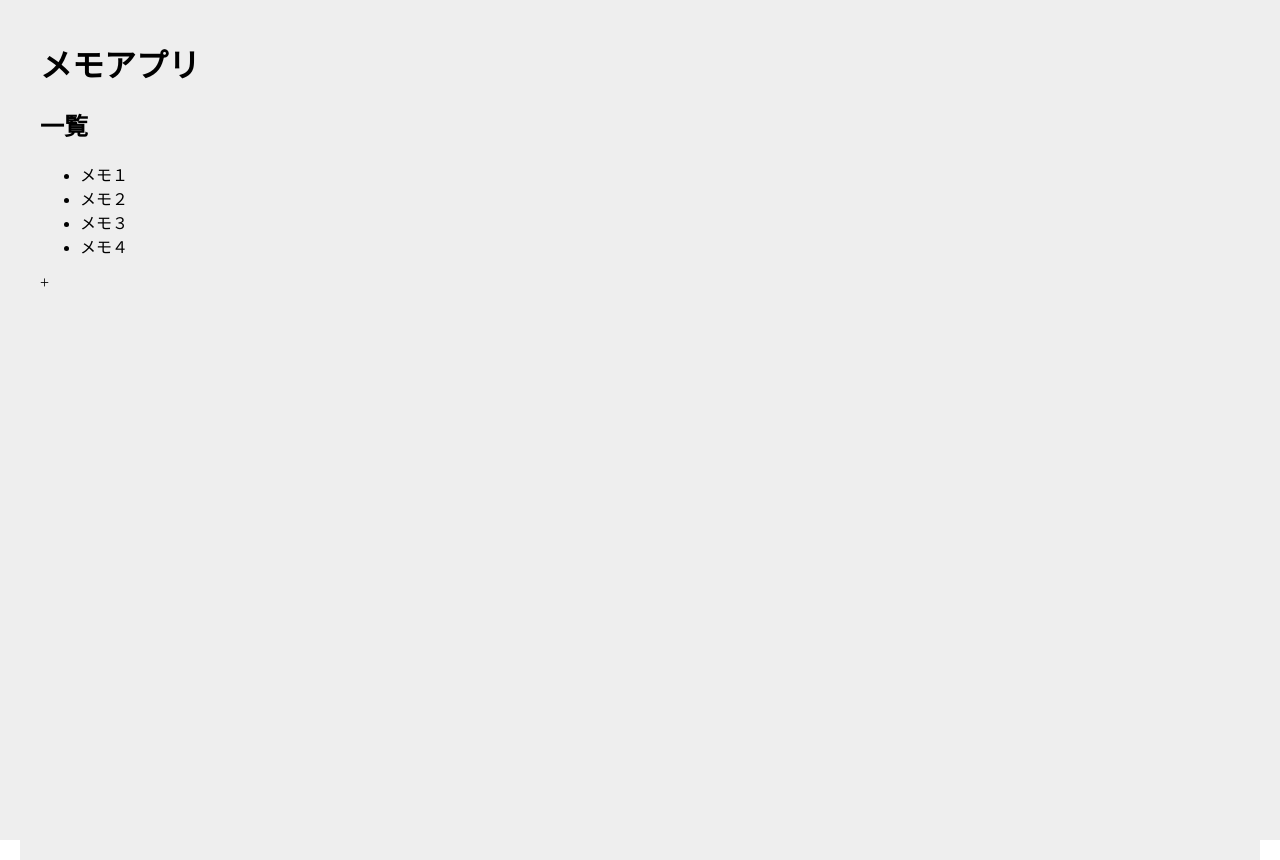
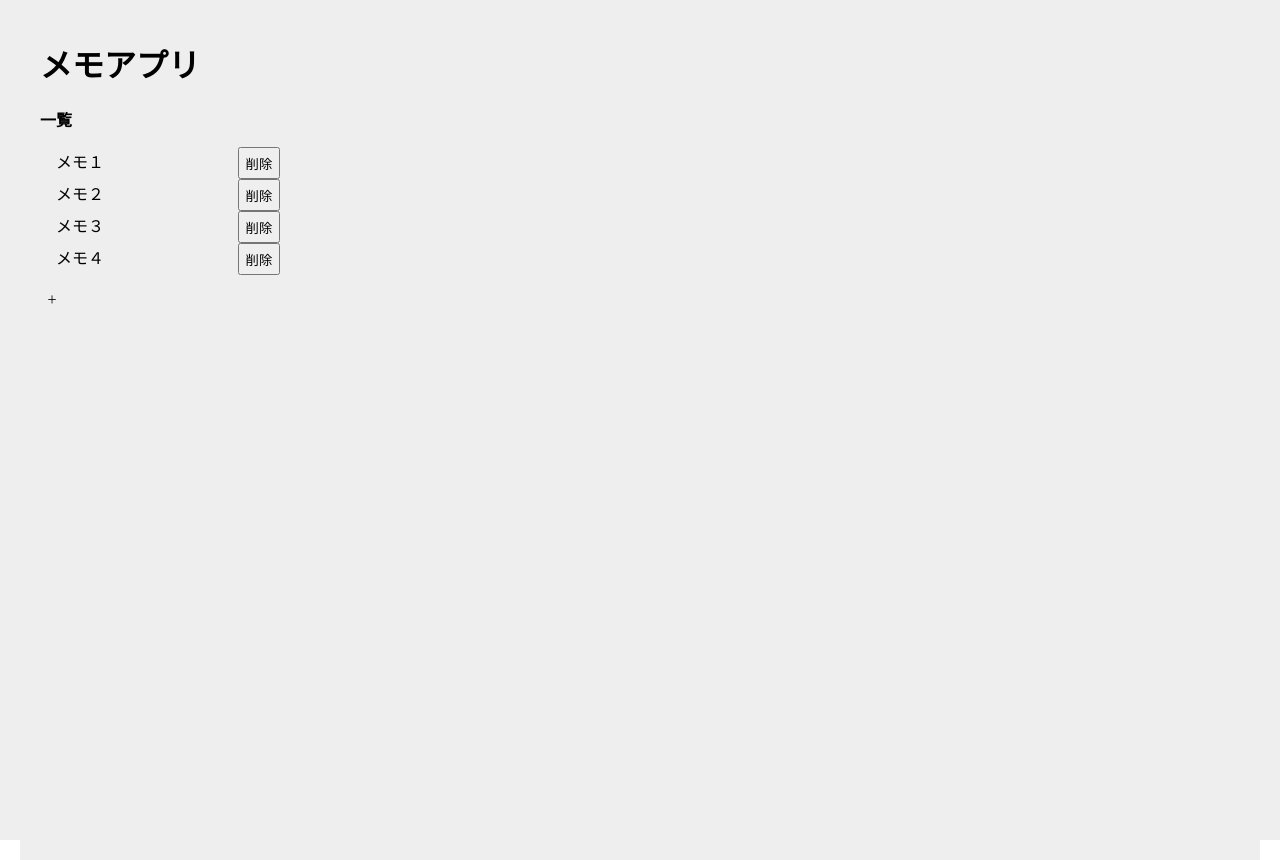
Before and after one commit to ymmtd0x0b/memo-app-VueCLI, a Vue app: page / in a window 1280 px wide. Before the commit this address led to /index. Built offline with nearby package versions, Linux system fonts and the light colour scheme.

Commit message:
削除機能の実装

```diff
--- /dev/null
+++ b/src/components/MemoModal.vue
@@ -0,0 +1,42 @@
+<template>
+  <div class="overlay">
+    <div class="container">
+      <slot></slot>
+    </div>
+  </div>
+</template>
+
+<script>
+export default {
+  name: 'MemoModal'
+}
+</script>
+
+<style scoped>
+.overlay {
+  z-index: 1;
+
+  position: fixed;
+  top: 0;
+  left: 0;
+  width: 100%;
+  height: 100%;
+  background-color: rgba(0, 0, 0, .5);
+
+  display: flex;
+  align-items: center;
+  justify-content: center;
+}
+
+.container {
+  z-index: 2;
+  background-color: #fff;
+  width: 400px;
+  margin-top: 30px;
+  margin-left: auto;
+  margin-right: auto;
+  padding: 25px;
+  border: solid 1px #000;
+  border-radius: 15px;
+}
+</style>
--- a/src/router/index.js
+++ b/src/router/index.js
@@ -7,15 +7,12 @@ import MemoNewModal from '../views/MemoNewModal.vue'
 const routes = [
   {
     path: '/',
-    redirect: '/index'
-  },
-  {
-    path: '/index',
+    alias: '/memos',
     name: 'MemoBoardView',
     component: MemoBoardView
   },
   {
-    path: '/new',
+    path: '/memos/new',
     name: 'MemoNewModal',
     component: MemoNewModal
   },
@@ -25,7 +22,7 @@ const routes = [
     component: MemoDetailModal
   },
   {
-    path: '/edit/:id',
+    path: '/memos/:id/edit',
     name: 'MemoEditModal',
     component: MemoEditModal
   },
--- a/src/store/index.js
+++ b/src/store/index.js
@@ -39,13 +39,17 @@ export default createStore({
     }
   },
   mutations: {
+    add (state, payload) {
+      state.memos.push(payload)
+      state.nextId++
+    },
     update (state, payload) {
       const idx = state.memos.findIndex( memo => memo.id === payload.memo.id)
       state.memos[idx].text = payload.memo.text
     },
-    add (state, payload) {
-      state.memos.push(payload)
-      state.nextId++
+    delete (state, { id }) {
+      const idx = state.memos.findIndex( memo => memo.id === id)
+      state.memos.splice(idx, 1)
     }
   },
   actions: {},
--- a/src/views/MemoBoardView.vue
+++ b/src/views/MemoBoardView.vue
@@ -2,14 +2,12 @@
     <h2>一覧</h2>
     <div class="container">
       <ul>
-        <li
-          v-for="memo of memos"
-          :key="memo.id"
-          @click="onClick(memo)">
-          {{ getFirstLineOfMemo(memo.id) }}
+        <li v-for="memo of memos" :key="memo.id">
+          <p @click="onClick(memo)">{{ getFirstLineOfMemo(memo.id) }}</p>
+          <button @click="deleteMemo(memo.id)">削除</button>
         </li>
       </ul>
-      <div @click="goNewMemoForm">+</div>
+      <div class="new-item" @click="goNewMemoForm">+</div>
     </div>
 
     <router-view />
@@ -31,11 +29,48 @@ export default {
       this.$router.push(`/memos/${memo.id}`)
     },
     goNewMemoForm () {
-      this.$router.push(`/new`)
+      this.$router.push(`/memos/new`)
+    },
+    deleteMemo (id) {
+      this.$store.commit('delete', { id: id })
     }
   }
 }
 </script>
 
 <style>
+h2 {
+  font-size: 1em;
+}
+
+ul {
+  padding-left: 1em;
+}
+
+ul li {
+  display: flex;
+  height: 2em;
+}
+
+button,
+p {
+  display: block;
+  margin: 0;
+}
+
+p {
+  height: 2em;
+  line-height: 2em;
+  width: 10.1em;
+  margin-right: 20px;
+  overflow: hidden;
+  cursor: pointer;
+}
+
+.new-item {
+  height: 1.5em;
+  width: 1.5em;
+  text-align: center;
+  cursor: pointer;
+}
 </style>
--- a/src/views/MemoDetailModal.vue
+++ b/src/views/MemoDetailModal.vue
@@ -1,17 +1,17 @@
 <template>
-  <div class="overlay">
-    <div class="container">
-      <textarea :value="memo.text" disabled></textarea>
+  <memo-modal>
+    <textarea :value="memo.text" disabled></textarea>
 
-      <div class="buttons">
-        <input class="left-button" type="button" value="戻る" @click="cansel">
-        <input class="right-button" type="button" value="編集" @click="edit">
-      </div>
+    <div class="buttons">
+      <input class="left-button" type="button" value="戻る" @click="back">
+      <input class="right-button" type="button" value="編集" @click="edit">
     </div>
-  </div>
+  </memo-modal>
 </template>
 
 <script>
+import MemoModal from '../components/MemoModal'
+
 export default {
   name: 'MemoDetailModal',
   data () {
@@ -20,44 +20,20 @@ export default {
     }
   },
   methods: {
-    cansel () {
-      this.$router.push('/index')
+    back () {
+      this.$router.push('/memos')
     },
     edit () {
-      this.$router.push(`/edit/${this.memo.id}`)
+      this.$router.push(`/memos/${this.memo.id}/edit`)
     }
+  },
+  components: {
+    MemoModal
   }
 }
 </script>
 
 <style scoped>
-.overlay {
-  z-index: 1;
-
-  position: fixed;
-  top: 0;
-  left: 0;
-  width: 100%;
-  height: 100%;
-  background-color: rgba(0, 0, 0, .5);
-
-  display: flex;
-  align-items: center;
-  justify-content: center;
-}
-
-.container {
-  z-index: 2;
-  background-color: #fff;
-  width: 400px;
-  margin-top: 30px;
-  margin-left: auto;
-  margin-right: auto;
-  padding: 25px;
-  border: solid 1px #000;
-  border-radius: 15px;
-}
-
 input,
 textarea {
   display: block;
--- a/src/views/MemoEditModal.vue
+++ b/src/views/MemoEditModal.vue
@@ -4,7 +4,7 @@
       <textarea v-model="memo.text"></textarea>
 
       <div class="buttons">
-        <input type="button" value="キャンセル" @click="cansel">
+        <input type="button" value="戻る" @click="back">
         <input type="submit" value="決定">
       </div>
     </form>
@@ -20,8 +20,8 @@ export default {
     }
   },
   methods: {
-    cansel () {
-      this.$router.push('/index')
+    back () {
+      this.$router.push(`/memos/${this.memo.id}`)
     },
     update () {
       this.$store.commit('update', {
@@ -30,9 +30,8 @@ export default {
           text: this.memo.text
         }
       })
-      this.$router.push(`/memos/${this.memo.id}`)
+      this.$router.push('/memos')
     }
-
   }
 }
 </script>
--- a/src/views/MemoNewModal.vue
+++ b/src/views/MemoNewModal.vue
@@ -24,11 +24,11 @@ export default {
   },
   methods: {
     cansel () {
-      this.$router.push('/index')
+      this.$router.push('/memos')
     },
     add () {
       this.$store.commit('add', { id: this.memo.id, text: this.memo.text })
-      this.$router.push('/index')
+      this.$router.push('/memos')
     }
 
   }
```
